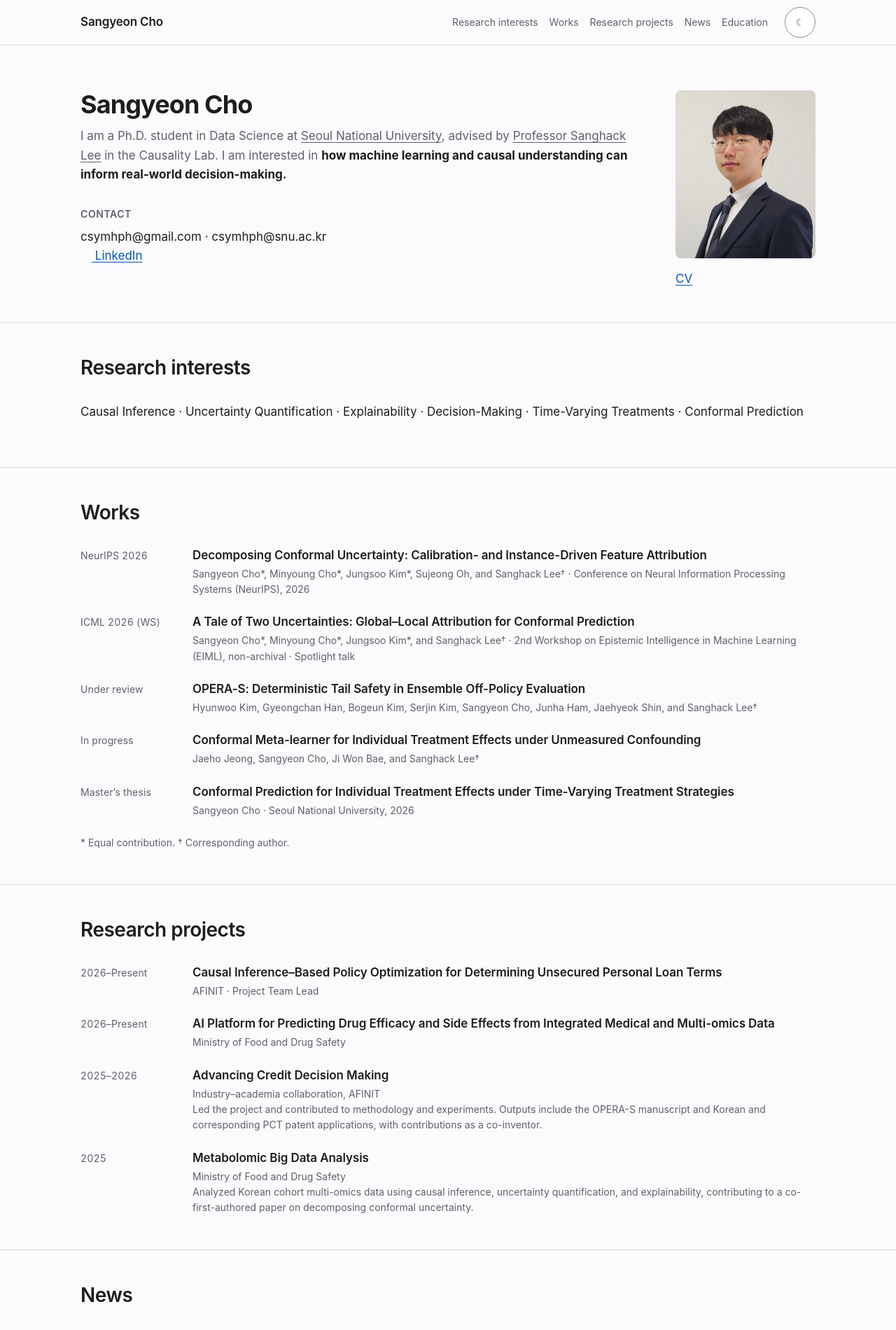
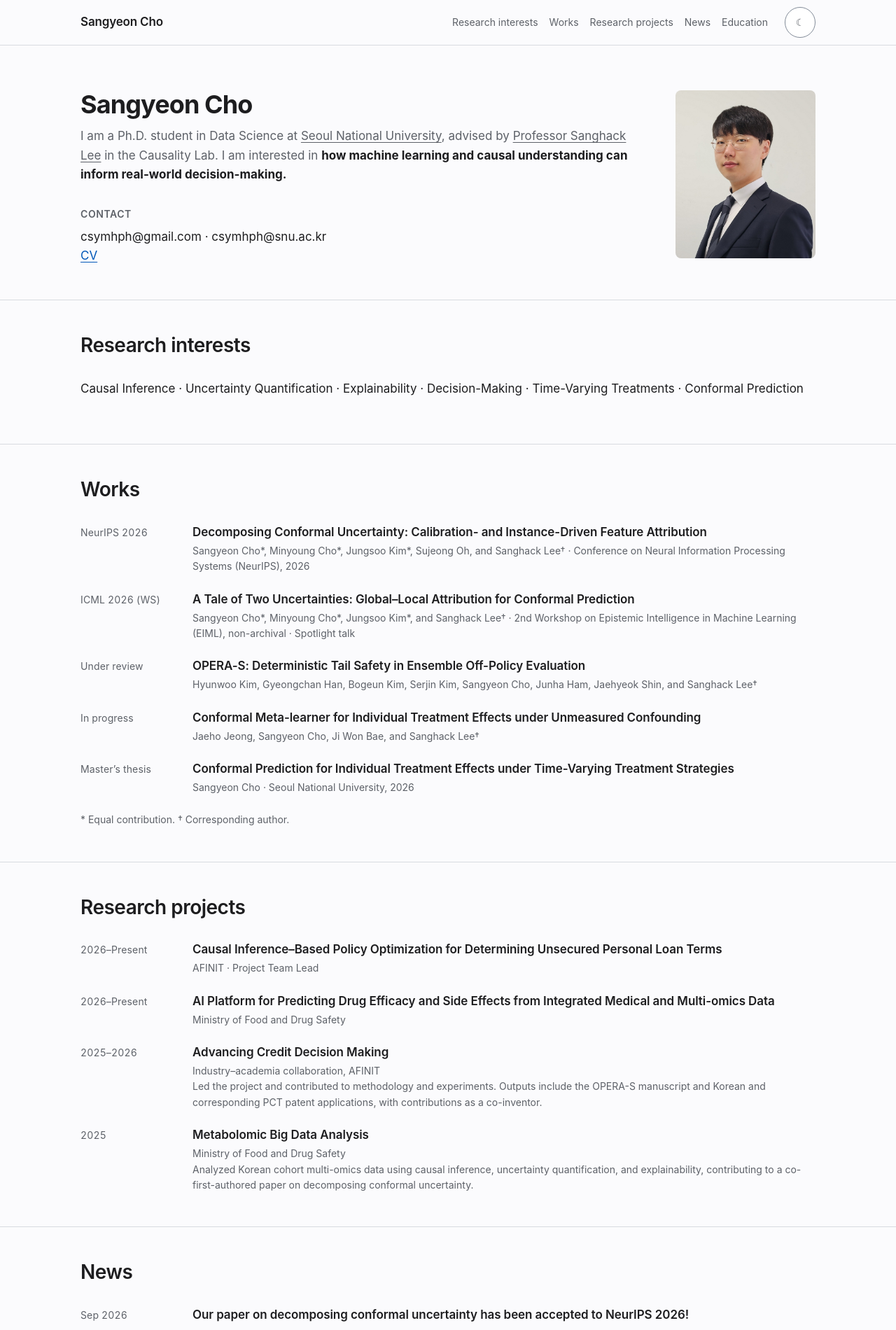
Before and after one commit to csymhph/csymhph.github.io, a Jekyll site: the page built from index.md, in a window 1280 px wide. Shown: the top 1900 px of the page at 70% size. Built offline with Jekyll 4.4.1, drawn with Linux system fonts in a browser that asks for light colours.

Commit message:
Group CV and the icon-only LinkedIn link under the contact emails.

```diff
--- a/assets/main.scss
+++ b/assets/main.scss
@@ -342,8 +342,7 @@ h3 {
   color: var(--accent-hover);
 }
 
-.contact,
-.profile-links {
+.contact {
   margin: 0;
 }
 
@@ -357,13 +356,15 @@ h3 {
   text-transform: uppercase;
 }
 
-.contact-profile {
-  display: block;
+.contact-links {
+  display: flex;
+  align-items: center;
+  gap: var(--s4);
 }
 
-.contact-profile svg {
+.contact-links svg {
+  display: block;
   fill: currentColor;
-  vertical-align: -0.125em;
 }
 
 .intro-aside {
--- a/index.md
+++ b/index.md
@@ -16,9 +16,10 @@ permalink: /
       <p class="contact">
         <span class="contact-label">Contact</span>
         {{ site.email | escape }} · {{ site.academic_email | escape }}
-        {% if site.linkedin_url and site.linkedin_url != empty %}
-        <span class="contact-profile">
-          <a href="{{ site.linkedin_url | escape }}"><svg width="16" height="16" viewBox="0 0 16 16" aria-hidden="true" focusable="false"><use href="{{ '/assets/minima-social-icons.svg#linkedin' | relative_url }}"></use></svg> LinkedIn</a>
+        {% if site.cv_url and site.cv_url != empty or site.linkedin_url and site.linkedin_url != empty %}
+        <span class="contact-links">
+          {% if site.cv_url and site.cv_url != empty %}<a href="{{ site.cv_url | escape }}">CV</a>{% endif %}
+          {% if site.linkedin_url and site.linkedin_url != empty %}<a href="{{ site.linkedin_url | escape }}" aria-label="LinkedIn profile"><svg width="16" height="16" viewBox="0 0 16 16" aria-hidden="true" focusable="false"><use href="{{ '/assets/minima-social-icons.svg#linkedin' | relative_url }}"></use></svg></a>{% endif %}
         </span>
         {% endif %}
       </p>
@@ -28,11 +29,6 @@ permalink: /
       <div class="portrait">
         <img src="{{ site.portrait | relative_url }}" alt="Portrait of {{ site.title | escape }}" width="200" height="200">
       </div>
-      {% if site.cv_url and site.cv_url != empty %}
-      <p class="profile-links">
-        {% if site.cv_url and site.cv_url != empty %}<a href="{{ site.cv_url | escape }}">CV</a>{% endif %}
-      </p>
-      {% endif %}
     </aside>
     {% endif %}
   </div>
```
Also changed, not shown: DESIGN_SYSTEM.md (+6 -6 lines).
